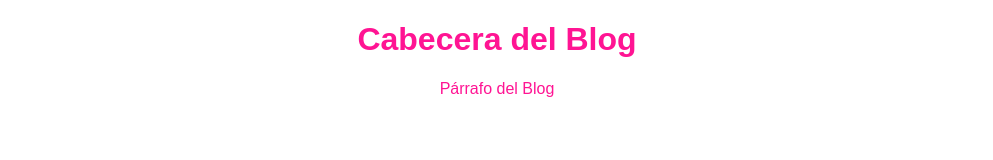
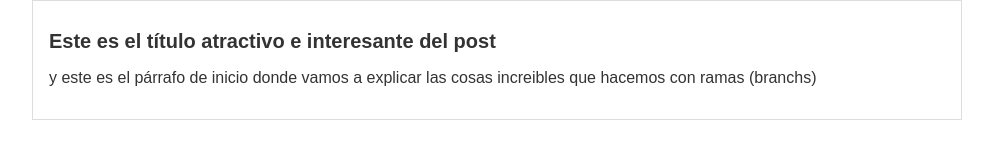
Before and after one commit to Grivarol69/hyperblog, a plain HTML site: page index.html in a window 1280 px wide. Shown: the whole page, without its empty margins (143-1136 px from the left). Drawn offline with Linux system fonts and the light colour scheme.

Commit message:
Coomit al master del BlogPost en su versión más reciente

```diff
--- a/css/estilos.css
+++ b/css/estilos.css
@@ -1,5 +1,22 @@
 body {
-     color: deeppink;
-     text-align: center;
+     color: #333;
+     text-align: left;
      font-family: "Arial";
+     font-size: 16px;
+     margin: 0;
+     padding: 0;
 }
+
+#container {
+     width: 70%;
+     padding: 1em;
+     text-align: left;
+     border: 1px solid #DDD;
+     margin: 0 auto;
+}
+
+#container h1
+{
+     font-size: 20px;
+
+}
--- a/index.html
+++ b/index.html
@@ -8,7 +8,12 @@
      <title>BlogPost</title>
 </head>
 <body>
-     <h1>Cabecera del Blog</h1>
-     <p>Párrafo del Blog</p>
+     <div id="container">
+          <div id="post">
+               <h1>Este es el título atractivo e interesante del post</h1>
+               <p>y este es el párrafo de inicio donde vamos a explicar las cosas increibles que hacemos con ramas (branchs)</p>
+          </div>
+     </div>
+
 </body>
 </html>
```
